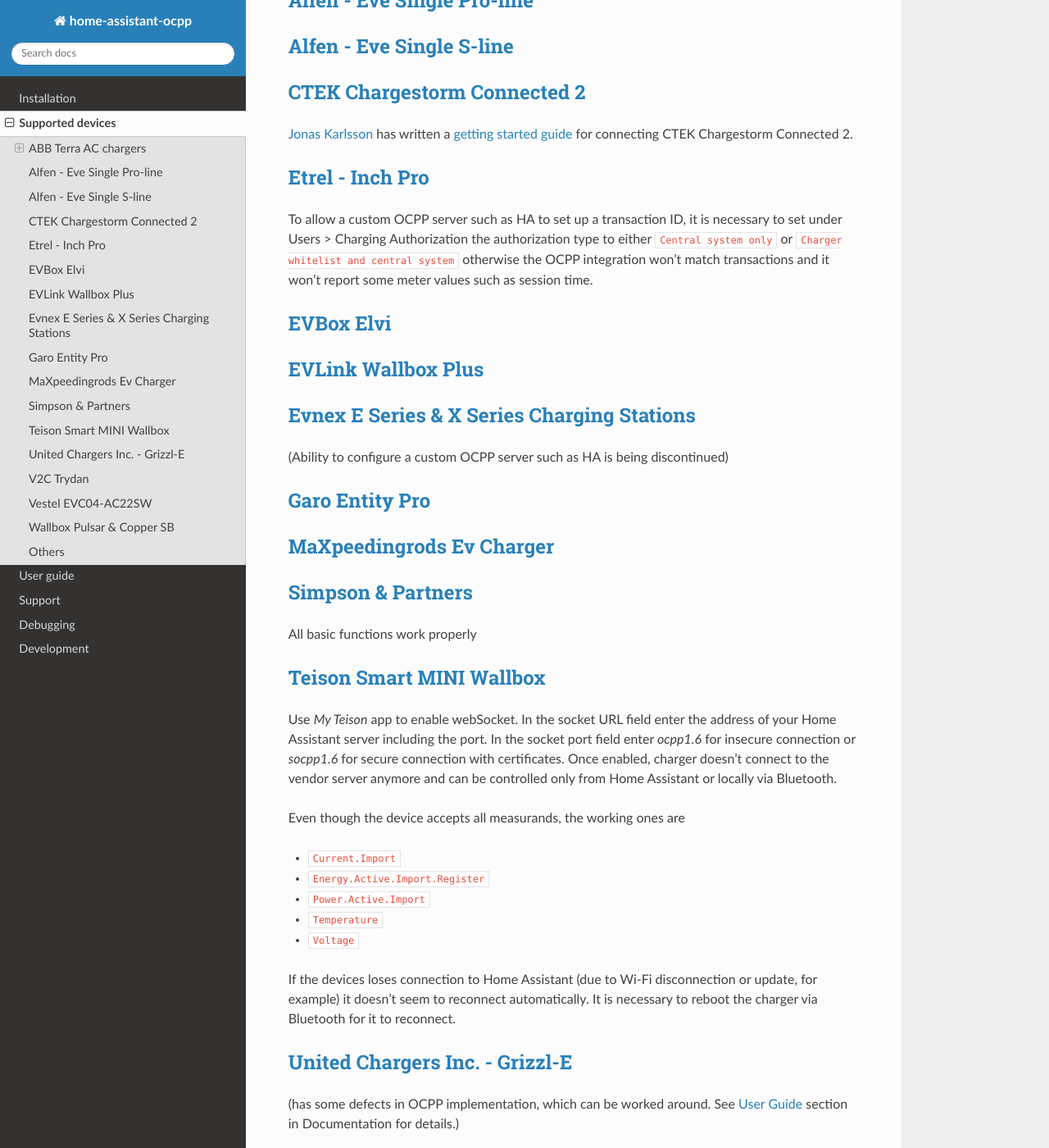
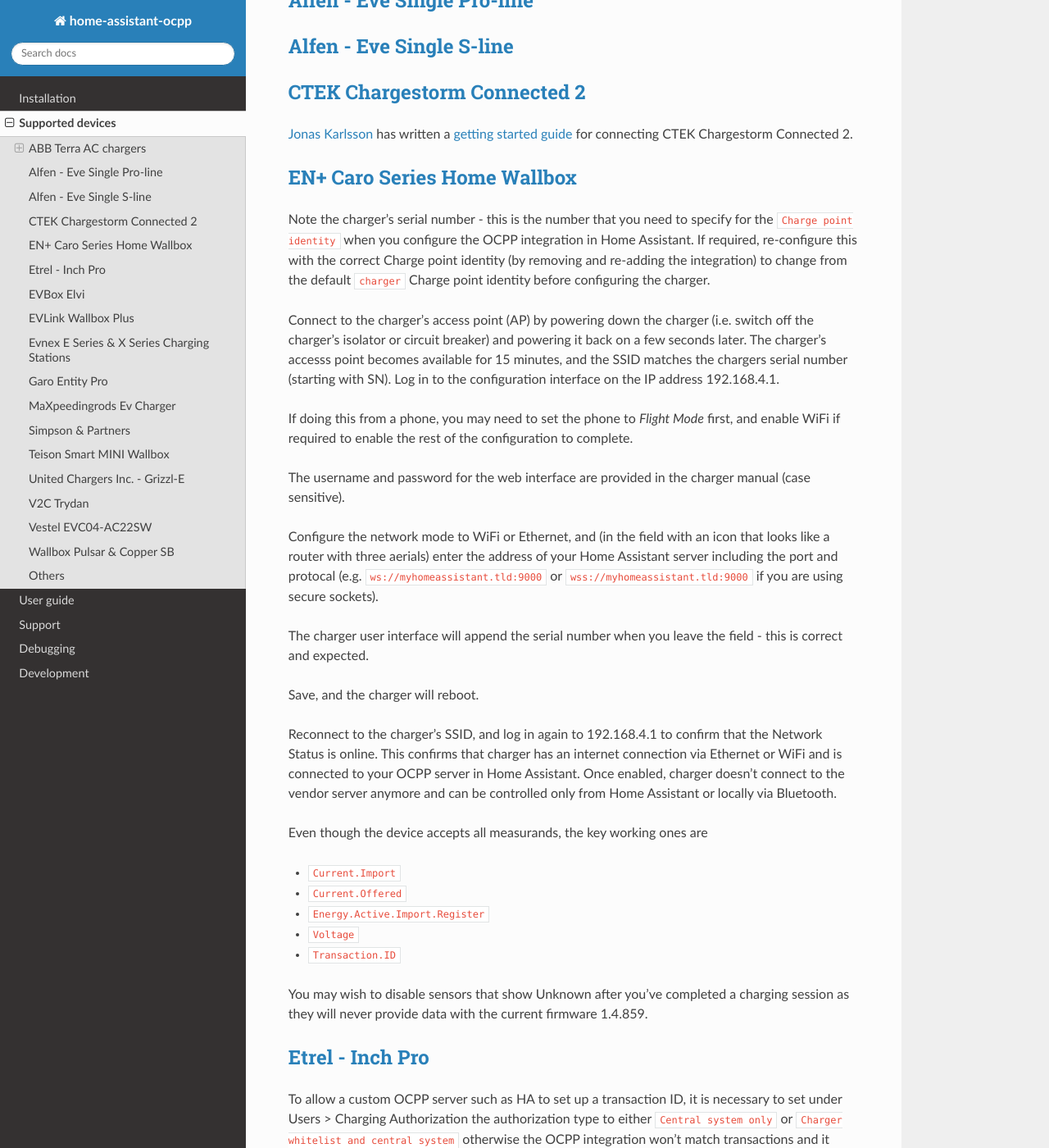
Before and after one commit to lbbrhzn/ocpp, a Sphinx documentation site: the page built from docs/supported-devices.md, in a window 1280 px wide and 1400 px high, scrolled down 1449 px. Shown: the whole window at 82% size. Built offline with Sphinx 7.4.7 and the Read the Docs theme 3.1.0, drawn with Linux system fonts in a browser that asks for light colours.

Commit message:
Add EN+ Caro

```diff
--- a/docs/supported-devices.md
+++ b/docs/supported-devices.md
@@ -53,6 +53,32 @@
 ## [CTEK Chargestorm Connected 2](https://www.ctek.com/uk/ev-charging/chargestorm%C2%AE-connected-2)
 [Jonas Karlsson](https://github.com/jonasbkarlsson) has written a [getting started guide](https://github.com/jonasbkarlsson/ocpp/wiki/CTEK-Chargestorm-Connected-2) for connecting CTEK Chargestorm Connected 2.
 
+## [EN+ Caro Series Home Wallbox](https://www.en-plustech.com/product/caro-series-wallbox/)
+Note the charger's serial number - this is the number that you need to specify for the `Charge point identity` when you configure the OCPP integration in Home Assistant.  If required, re-configure this with the correct Charge point identity (by removing and re-adding the integration) to change from the default `charger` Charge point identity before configuring the charger.
+
+Connect to the charger's access point (AP) by powering down the charger (i.e. switch off the charger's isolator or circuit breaker) and powering it back on a few seconds later.  The charger's accesss point becomes available for 15 minutes, and the SSID matches the chargers serial number (starting with SN).  Log in to the configuration interface on the IP address 192.168.4.1.
+
+If doing this from a phone, you may need to set the phone to _Flight Mode_ first, and enable WiFi if required to enable the rest of the configuration to complete.
+
+The username and password for the web interface are provided in the charger manual (case sensitive).
+
+Configure the network mode to WiFi or Ethernet, and (in the field with an icon that looks like a router with three aerials) enter the address of your Home Assistant server including the port and protocal (e.g. `ws://myhomeassistant.tld:9000` or `wss://myhomeassistant.tld:9000` if you are using secure sockets).
+
+The charger user interface will append the serial number when you leave the field - this is correct and expected.
+
+Save, and the charger will reboot.
+
+Reconnect to the charger's SSID, and log in again to 192.168.4.1 to confirm that the Network Status is online.  This confirms that charger has an internet connection via Ethernet or WiFi and is connected to your OCPP server in Home Assistant.  Once enabled, charger doesn't connect to the vendor server anymore and can be controlled only from Home Assistant or locally via Bluetooth.
+
+Even though the device accepts all measurands, the key working ones are
+   - `Current.Import`
+   - `Current.Offered`
+   - `Energy.Active.Import.Register`
+   - `Voltage`
+   - `Transaction.ID`
+
+You may wish to disable sensors that show Unknown after you've completed a charging session as they will never provide data with the current firmware 1.4.859.
+
 ## [Etrel - Inch Pro](https://etrel.com/charging-solutions/inch-pro/)
 To allow a custom OCPP server such as HA to set up a transaction ID, it is necessary to set under Users > Charging Authorization the
 authorization type to either `Central system only` or `Charger whitelist and central system` otherwise the OCPP integration won't
```
